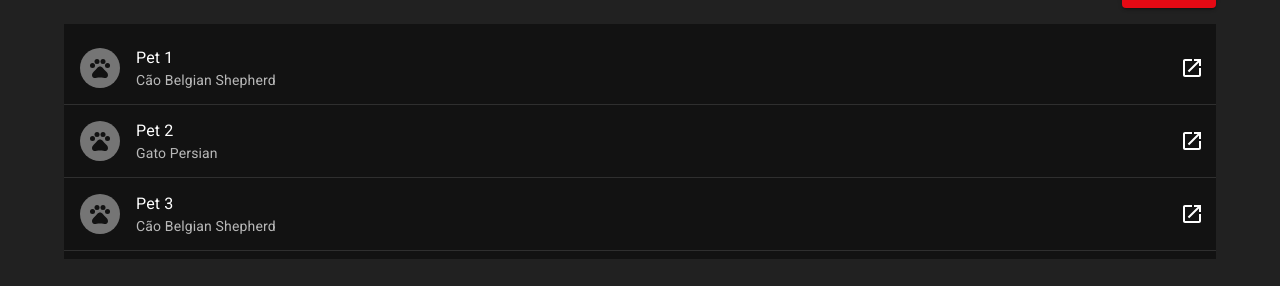
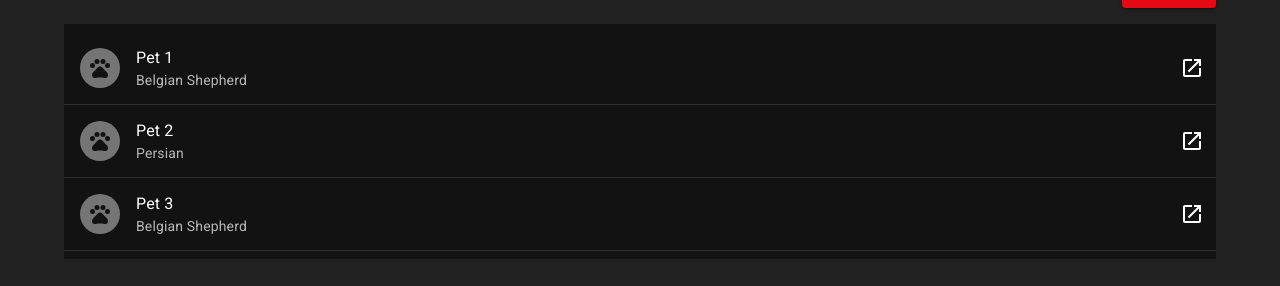
Before and after one commit to r31sr4r/pet-care-front, a React (Create React App) app: page / in a window 1280 px wide. Shown: the part 125-411 px from the top of the page. Built offline with nearby package versions, Linux system fonts and the light colour scheme.

Commit message:
feat: add select pet type function

```diff
--- a/src/features/pets/ListPets.tsx
+++ b/src/features/pets/ListPets.tsx
@@ -15,6 +15,7 @@ import { selectPets } from './petsSlice';
 import PetsIcon from '@mui/icons-material/Pets';
 import OpenInNewIcon from '@mui/icons-material/OpenInNew';
 import { Link, useNavigate } from 'react-router-dom';
+import { type } from 'os';
 
 export const ListPets = () => {
 	const pets = useAppSelector(selectPets);
@@ -28,6 +29,26 @@ export const ListPets = () => {
 		navigate(`/pets/edit/${pet.id}`);
 	  };
 
+	const selectPetType = (type: string) => {
+		switch (type) {
+			case 'DOG':
+				return 'Cão';
+			case 'CAT':
+				return 'Gato';
+			case 'BIRD':
+				return 'Pássaro';
+			case 'FISH':
+				return 'Peixe';
+			case 'RABBIT':
+				return 'Coelho';
+			case 'REPTILE':
+				return 'Réptil';
+			case 'OTHER':
+				return '';
+			default:
+				return '';
+		}
+	};
 
 	return (
 		<Box maxWidth="lg" sx={{ mt: 4, mb: 4 }}>
@@ -70,7 +91,7 @@ export const ListPets = () => {
 							<ListItemText
 								primary={pet.name}
 								secondary={`${
-									pet.type === 'Dog' ? 'Cão' : 'Gato'
+									selectPetType(pet.type)
 								} ${pet.breed ? pet.breed : ''}`}
 							/>
 						</ListItem>
```
